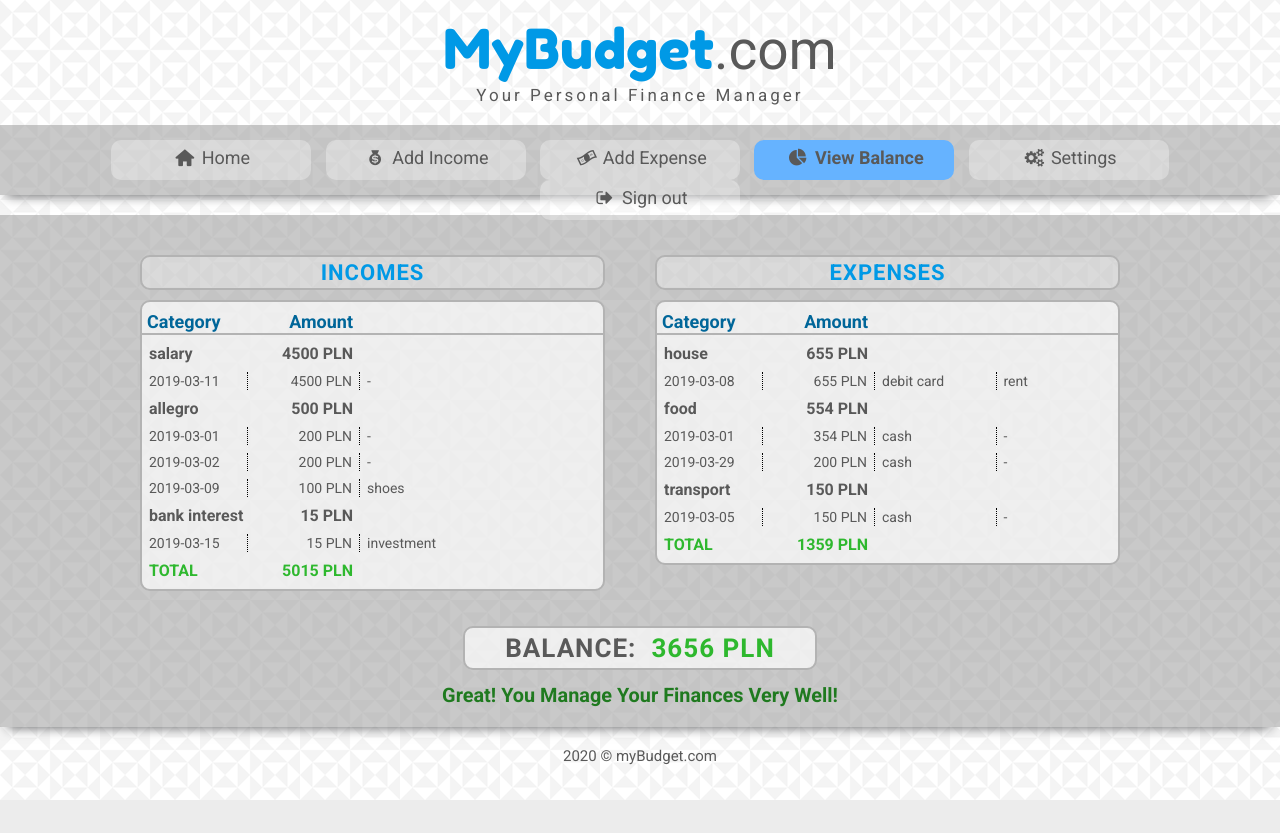
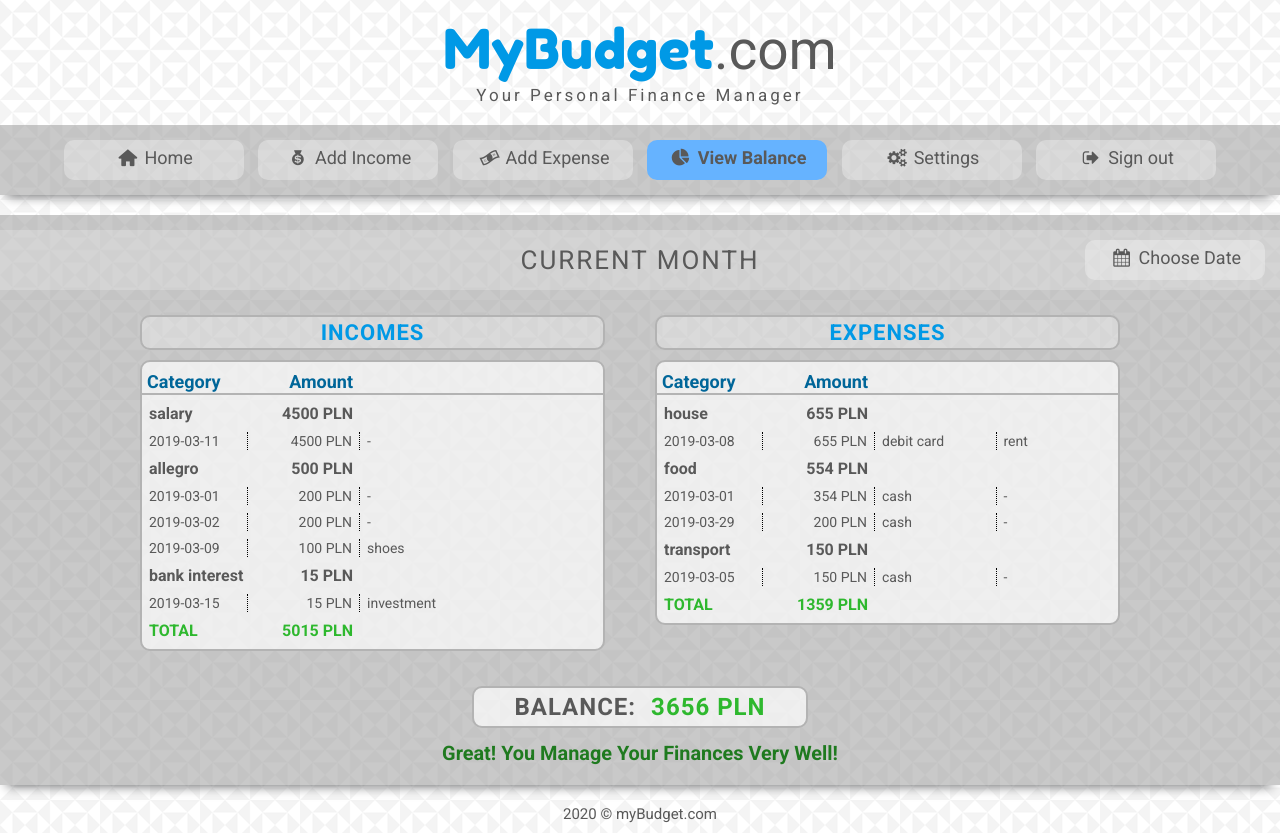
Before and after one commit to ms-magdalena92/BudgetManager_WEB, a PHP site: page /balance.html in a window 1280 px wide. Before the commit the page ends 800 px from the top, so only its background shows below. Run offline with PHP 8.4, Linux system fonts and the light colour scheme; some web fonts are replaced.

Commit message:
Added header and date button

```diff
--- a/balance.html
+++ b/balance.html
@@ -58,6 +58,21 @@
 
 		<section class="square">
 
+
+			<div class="timePeriod">
+				<h1>CURRENT MONTH</h1>
+				<ol id="dateButton">
+					<li><a><i class="icon-calendar"></i> Choose Date</a>
+						<ul>
+							<li><a href="#">Current Month</a></li>
+							<li><a href="#">Last Month</a></li>
+							<li><a href="#">Current Year</a></li>
+							<li><a href="#">Custom</a></li>
+						</ul>
+					</li>
+				</ol>
+			</div>
+
 			<div id="tables">
 				<div class="tableIncomes"></div>
 				<div class="tableExpenses"></div>
--- a/main.css
+++ b/main.css
@@ -245,7 +245,7 @@ ol > li
 {
 	display: inline-block;
 	background-color: rgba(255, 255, 255, 0.3);
-	width: 200px;
+	width: 180px;
 	height: 40px;
 	margin-left: 5px;
 	margin-right: 5px;
@@ -298,7 +298,7 @@ ol > li:hover > ul
 
 ol > li > ul > li
 {
-	width: 200px;
+	width: 180px;
 	height: 40px;
 	background-color: rgba(255, 255, 255, 0.9);
 	z-index: 1;
@@ -481,7 +481,7 @@ tr:last-child
 {
 	display: inline-block;
 	margin: 10px;
-	font-size: 26px;
+	font-size: 24px;
 	font-weight: 700;
 	letter-spacing: 1px;
 	text-align: center;
@@ -490,3 +490,29 @@ tr:last-child
 	border-radius: 10px;
 	padding: 5px 40px;
 }
+
+#dateButton
+{
+	margin-top: 10px;
+	margin-right: 10px;
+	position: absolute;
+	top: 0;
+	right: 0;
+}
+
+.timePeriod
+{
+	padding: 15px 0;
+	width: 100%;
+	position: relative;
+	background-color: rgba(255, 255, 255, 0.2);
+	margin: 0px;
+}
+
+div.timePeriod > h1
+{
+	margin: 0px;
+	font-weight: 400;
+	font-size: 26px;
+	letter-spacing: 2px;
+}
```
